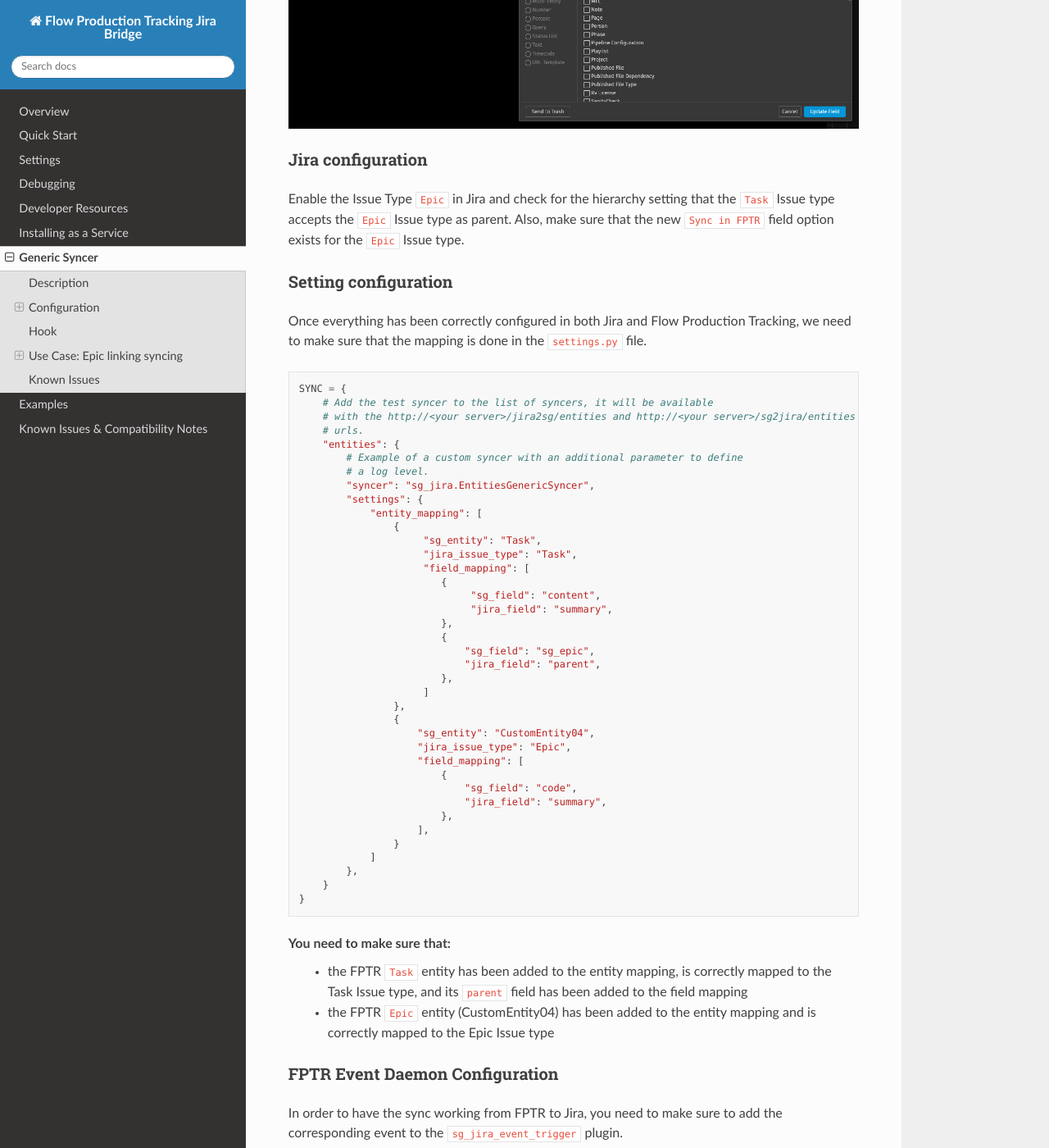
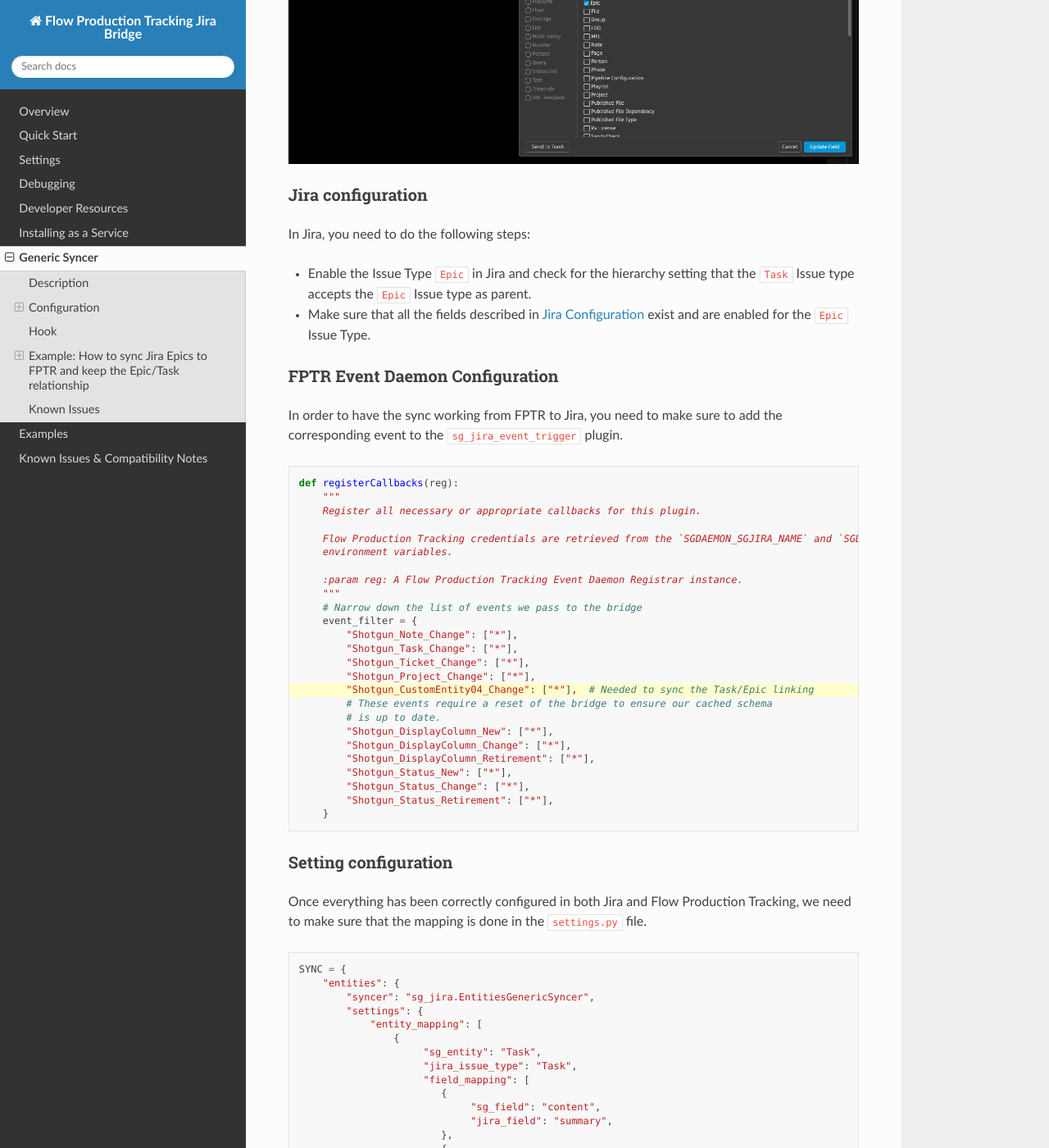
Before and after one commit to shotgunsoftware/sg-jira-bridge, a Sphinx documentation site: the page built from docs/generic_syncer.rst, in a window 1280 px wide and 1400 px high, scrolled down 11258 px. Shown: the whole window at 82% size. Built offline with Sphinx 7.4.7 and the Read the Docs theme 3.1.0, drawn with Linux system fonts in a browser that asks for light colours; some of the changed text lies outside the part shown.

Commit message:
improve documentation around use case

```diff
--- a/docs/generic_syncer.rst
+++ b/docs/generic_syncer.rst
@@ -473,88 +477,39 @@
             }
         }
 
-Use Case: Epic linking syncing
-******************************
+Example: How to sync Jira Epics to FPTR and keep the Epic/Task relationship
+***************************************************************************
 
-Here, we want to mimic the Epic/Task Jira relationship in Flow Production Tracking and have everything synchronized.
+In Jira, it is possible to use Epics as Task parents to define a hierarchy between Issues. The purpose of this example, he to explain
+how to configure Flow Production Tracking and the Jira Bridge to be able to sync everything between Jira & FPTR, while keeping the relationship that exists
+in Jira.
 
 Flow Production Tracking configuration
 ======================================
 
-First, make sure you have a CustomProjectEntity representing an Epic enabled in Flow Production Tracking.
+In Flow Production Tracking, we are going to use a ``CustomProjectEntity`` to represent Jira Epics and the ``Task`` entity to represent the Jira Tasks.
+The relationship between these two entities will be done using a custom ``entity`` field.
+
+Here are all the steps we need to perform in Flow Production Tracking:
+
+- Make sure you have a CustomProjectEntity representing an Epic enabled in Flow Production Tracking.
 
 .. image:: _static/epic_syncing_enable_entity.png
 
-Ensure that the mandatory FPTR fields are created for this entity type.
+- Ensure that the mandatory FPTR fields described in :ref:`entity-sync-fptr-config` are created for this entity type.
 
-============= =========== ======================================= ============================
-Field Name    Field Type  Description                             Field Code (auto-generated)
-============= =========== ======================================= ============================
-Jira Sync URL File/Link   URL of the associated Jira Bridge Issue  ``sg_jira_sync_url``
-Jira Key      Text        Synced Issue Key value in Jira           ``sg_jira_key``
-Sync In Jira  Checkbox    Enable/Disable syncing for this Entity   ``sg_sync_in_jira``
-============= =========== ======================================= ============================
-
-On the ``Task`` entity, create an ``entity`` field to be able to link an Epic entity to a Task entity in Flow Production Tracking.
+- On the ``Task`` entity, create an ``entity`` field to be able to link an Epic entity to a Task entity in Flow Production Tracking.
 
 .. image:: _static/epic_syncing_epic_field.png
 
 Jira configuration
 ==================
 
-Enable the Issue Type ``Epic`` in Jira and check for the hierarchy setting that the ``Task`` Issue type accepts the ``Epic`` Issue type as parent.
-Also, make sure that the new ``Sync in FPTR`` field option exists for the ``Epic`` Issue type.
+In Jira, you need to do the following steps:
 
-Setting configuration
-=====================
+- Enable the Issue Type ``Epic`` in Jira and check for the hierarchy setting that the ``Task`` Issue type accepts the ``Epic`` Issue type as parent.
 
-Once everything has been correctly configured in both Jira and Flow Production Tracking, we need to make sure that the mapping is done in the ``settings.py`` file.
-
-.. code-block:: python
-
-    SYNC = {
-        # Add the test syncer to the list of syncers, it will be available
-        # with the http://<your server>/jira2sg/entities and http://<your server>/sg2jira/entities
-        # urls.
-        "entities": {
-            # Example of a custom syncer with an additional parameter to define
-            # a log level.
-            "syncer": "sg_jira.EntitiesGenericSyncer",
-            "settings": {
-                "entity_mapping": [
-                    {
-                         "sg_entity": "Task",
-                         "jira_issue_type": "Task",
-                         "field_mapping": [
-                            {
-                                 "sg_field": "content",
-                                 "jira_field": "summary",
-                            },
-                            {
-                                "sg_field": "sg_epic",
-                                "jira_field": "parent",
-                            },
-                         ]
-                    },
-                    {
-                        "sg_entity": "CustomEntity04",
-                        "jira_issue_type": "Epic",
-                        "field_mapping": [
-                            {
-                                "sg_field": "code",
-                                "jira_field": "summary",
-                            },
-                        ],
-                    }
-                ]
-            },
-        }
-    }
-
-
-You need to make sure that:
-    * the FPTR ``Task`` entity has been added to the entity mapping, is correctly mapped to the Task Issue type, and its ``parent`` field has been added to the field mapping
-    * the FPTR ``Epic`` entity (CustomEntity04) has been added to the entity mapping and is correctly mapped to the Epic Issue type
+- Make sure that all the fields described in :ref:`entity-sync-jira-config` exist and are enabled for the ``Epic`` Issue Type.
 
 FPTR Event Daemon Configuration
 ===============================
@@ -589,6 +545,65 @@
             "Shotgun_Status_Retirement": ["*"],
         }
 
+Setting configuration
+=====================
+
+Once everything has been correctly configured in both Jira and Flow Production Tracking, we need to make sure that the mapping is done in the ``settings.py`` file.
+
+.. code-block:: python
+    :emphasize-lines: 15,16,20,21,22,23,24,25,26,27,28,29,30,31,32,33
+
+    SYNC = {
+        "entities": {
+            "syncer": "sg_jira.EntitiesGenericSyncer",
+            "settings": {
+                "entity_mapping": [
+                    {
+                         "sg_entity": "Task",
+                         "jira_issue_type": "Task",
+                         "field_mapping": [
+                            {
+                                 "sg_field": "content",
+                                 "jira_field": "summary",
+                            },
+                            {
+                                "sg_field": "sg_epic",
+                                "jira_field": "parent",
+                            },
+                         ]
+                    },
+                    {
+                        "sg_entity": "CustomEntity04",
+                        "jira_issue_type": "Epic",
+                        "field_mapping": [
+                            {
+                                "sg_field": "code",
+                                "jira_field": "summary",
+                            },
+                            {
+                                 "sg_field": "sg_tasks",
+                                 "jira_field": "{{CHILDREN}}",
+                            },
+                        ],
+                    }
+                ]
+            },
+        }
+    }
+
+Expected results
+================
+
+Depending on the ``sync_direction`` you setup in the settings, you should be able to see your Epic/Tasks entities in both Jira and Flow Production Tracking.
+
+.. figure:: _static/jira_epic_syncing.png
+
+    Epic/Task relationship in Jira
+
+.. figure:: _static/fptr_epic_syncing.png
+
+    Epic/Task relationship in Jira
+
 Known Issues
 ************
 
@@ -602,8 +617,7 @@
 
 - When you delete an entity in FPTR and revive it, it won't be re-synced in Jira.
 
-- If you edit, in Jira, a comment created in FPTR by removing the heading and updating formatted part, you may see some
-    Jira formatting syntax in the Note body.
+- If you edit, in Jira, a comment created in FPTR by removing the heading and updating formatted part, you may see some Jira formatting syntax in the Note body.
 
 - Comments created in Jira and synced to FPTR won't appear in the Activity Stream in FPTR.
 
```
Also changed, not shown: other parts of docs/generic_syncer.rst (+5 -0 lines), docs/_static/fptr_epic_syncing.png (added), docs/_static/jira_epic_syncing.png (added).
